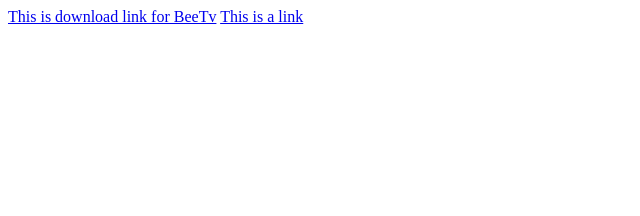
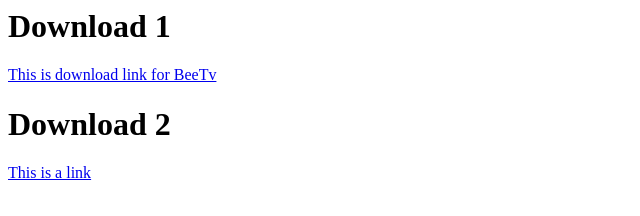
Before and after one commit to 69LordCrazyCoder69/CrazyApps, a plain HTML site: page index.html in a window 1280 px wide. Shown: the whole page, without its empty margins (0-640 px from the left). Drawn offline with Linux system fonts and the light colour scheme.

Commit message:
Update index.html

```diff
--- a/index.html
+++ b/index.html
@@ -1,2 +1,4 @@
+<h1>Download 1</h1>
 <a href="https://69lordcrazycoder69.github.io/CrazyApps/3.7.3.apk" download="3.7.3.apk">This is download link for BeeTv</a>
+<h1>Download 2</h1>
 <a href="https://69lordcrazycoder69.github.io/CrazyApps/3.7.3.apk">This is a link</a>
```
